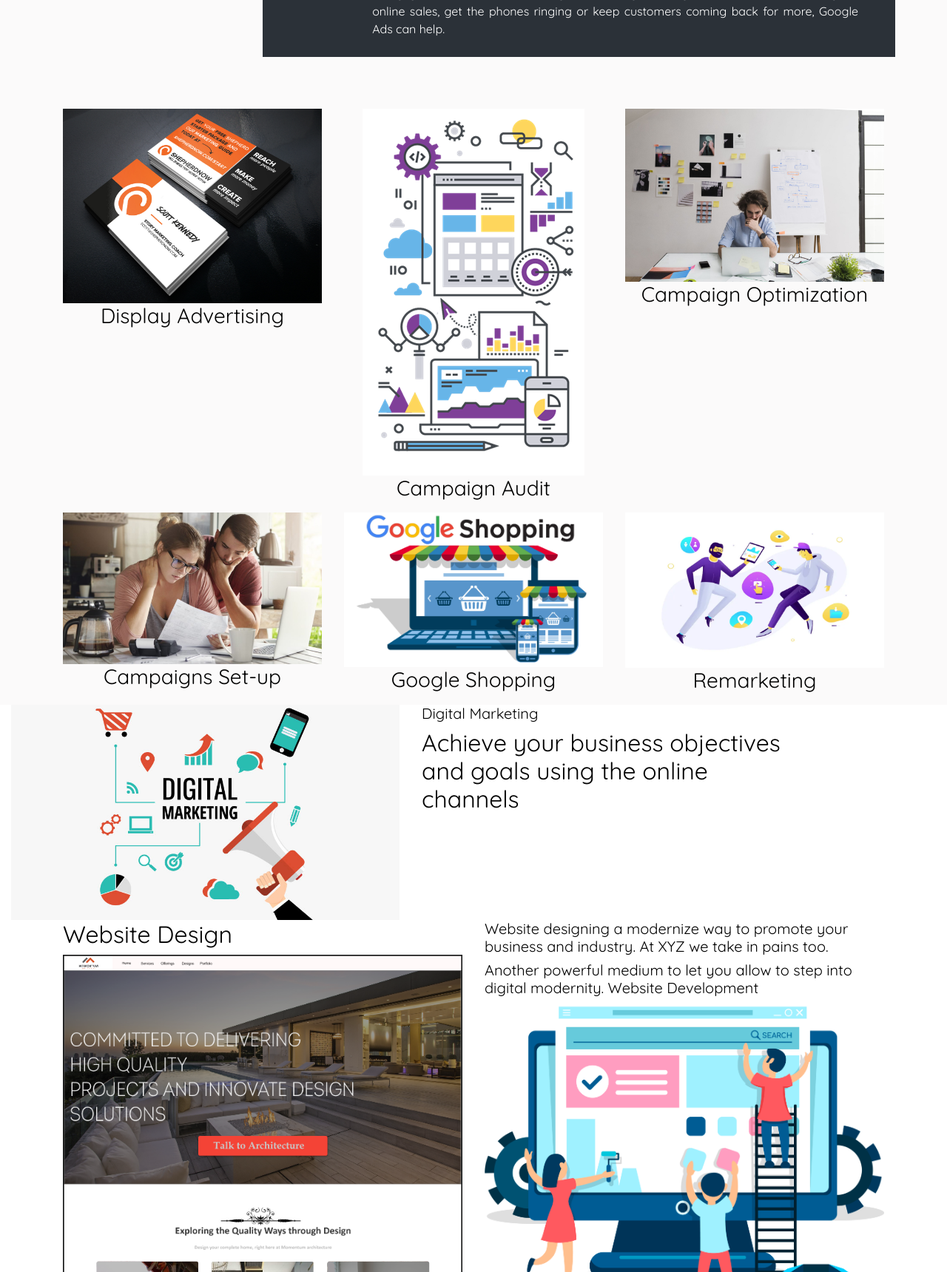
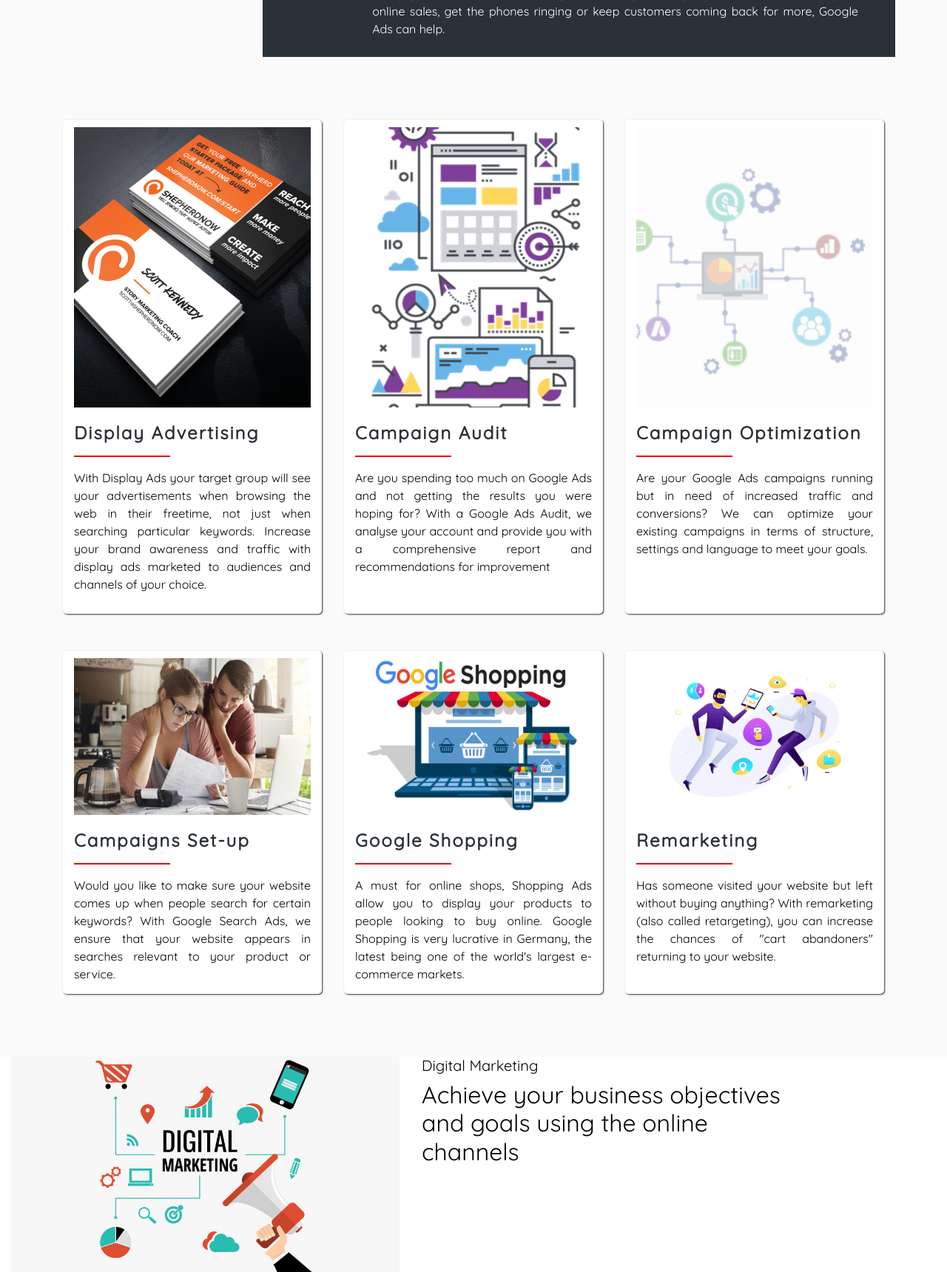
Before and after one commit to aminikhil/kiazen, a PHP site: page /pro.html in a window 1280 px wide. Shown: the part 1413-3133 px from the top of the page at 74% size. Run offline with PHP 8.4, Linux system fonts and the light colour scheme.

Commit message:
services fullly updated with css

```diff
--- a/css/master.css
+++ b/css/master.css
@@ -101,6 +101,7 @@ body {
   width: 100%;
   margin-top: 70px;
   background-color: #fbfafa;
+  padding-bottom: 70px;
 }
 
 .services1{
@@ -165,3 +166,59 @@ body {
 .services1-2 p{
   text-align: justify;
 }
+
+/*card view*/
+
+.card-view1 {
+  width: 100%;
+  background-color: #fff;
+  margin: 15px;
+  border-radius: 5px;
+  padding-bottom: 20px;
+  box-shadow: 1px 1px 2px #2b3138;
+}
+
+.card-view1 img{
+  width: 100% !important;
+  height: 60%;
+  padding-top: 10px;
+}
+
+.card-view1 h4 {
+  padding-top: 20px;
+  text-align: left;
+  font-size: 24px;
+  color: #2b3138;
+  font-weight: bold;
+  letter-spacing: 2px;
+}
+
+.card-view1 hr{
+  height: 1px;
+  width: 130px;
+  background-color: #F00;
+  margin-left: 0;
+}
+
+.card-view1 p{
+  text-align: justify;
+}
+
+.card-view1:hover{
+  background-color: #2b3138;
+  color: #fff;
+}
+
+.card-view1:hover h4{
+  color: #fff;
+}
+
+.card-view-row2 {
+  margin-top: 20px;
+}
+
+.card-view-row2 .card-view1 img{
+  width: 100% !important;
+  height: 50%;
+  padding-top: 10px;
+}
--- a/pro.html
+++ b/pro.html
@@ -60,32 +60,32 @@
           Google Ads hit the customers at the same time when they are searching for the services related to your business. The optimized Ad campaign will make your ad appear on the front page. Hence, the ad will attract the relevant traffic for your website and you can easily get conversions. Whether you're looking to bring in new website visitors, grow online sales, get the phones ringing or keep customers coming back for more, Google Ads can help.</p>
       </div>
     </div>
-    <div class="row text-center">
+    <div class="row text-center card-view-row1">
       <div class="col card-view1"> <img class="img-fluid" src="images/img3.png">
-        <h3>Display Advertising</h3>
-        <p></p>
+        <h4>Display Advertising</h4><hr>
+        <p>With Display Ads your target group will see your advertisements when browsing the web in their freetime, not just when searching particular keywords. Increase your brand awareness and traffic with display ads marketed to audiences and channels of your choice.</p>
       </div>
       <div class="col card-view1"> <img class="img-fluid" src="images/img4.png">
-        <h3>Campaign Audit</h3>
-        <p></p>
+        <h4>Campaign Audit</h4><hr>
+        <p>Are you spending too much on Google Ads and not getting the results you were hoping for? With a Google Ads Audit, we analyse your account and provide you with a comprehensive report and recommendations for improvement</p>
       </div>
       <div class="col card-view1"> <img class="img-fluid" src="images/img5.png">
-        <h3>Campaign Optimization</h3>
-        <p></p>
+        <h4>Campaign Optimization</h4><hr>
+        <p>Are your Google Ads campaigns running but in need of increased traffic and conversions? We can optimize your existing campaigns in terms of structure, settings and language to meet your goals.</p>
       </div>
     </div>
-    <div class="row text-center">
-      <div class="col"> <img class="img-fluid" src="images/img6.png">
-        <h3>Campaigns Set-up</h3>
-        <p></p>
+    <div class="row text-center card-view-row2">
+      <div class="col card-view1"> <img class="img-fluid" src="images/img6.png">
+        <h4>Campaigns Set-up</h4><hr>
+        <p>Would you like to make sure your website comes up when people search for certain keywords? With Google Search Ads, we ensure that your website appears in searches relevant to your product or service.</p>
       </div>
-      <div class="col"> <img class="img-fluid" src="images/img7.png">
-        <h3>Google Shopping</h3>
-        <p></p>
+      <div class="col card-view1"> <img class="img-fluid" src="images/img7.png">
+        <h4>Google Shopping</h4><hr>
+        <p>A must for online shops, Shopping Ads allow you to display your products to people looking to buy online. Google Shopping is very lucrative in Germany, the latest being one of the world's largest e-commerce markets.</p>
       </div>
-      <div class="col"> <img class="img-fluid" src="images/img8.png">
-        <h3>Remarketing</h3>
-        <p></p>
+      <div class="col card-view1"> <img class="img-fluid" src="images/img8.png">
+        <h4>Remarketing</h4><hr>
+        <p>Has someone visited your website but left without buying anything? With remarketing (also called retargeting), you can increase the chances of "cart abandoners" returning to your website.</p>
       </div>
     </div>
   </div>
```
Also changed, not shown: images/img3.png, images/img4.png, images/img5.png.
